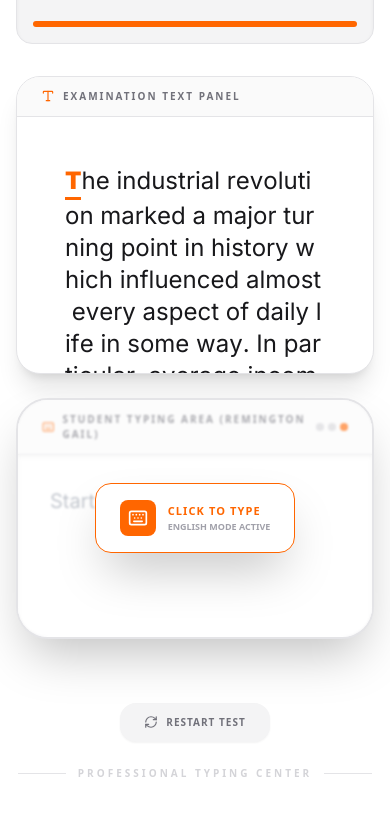
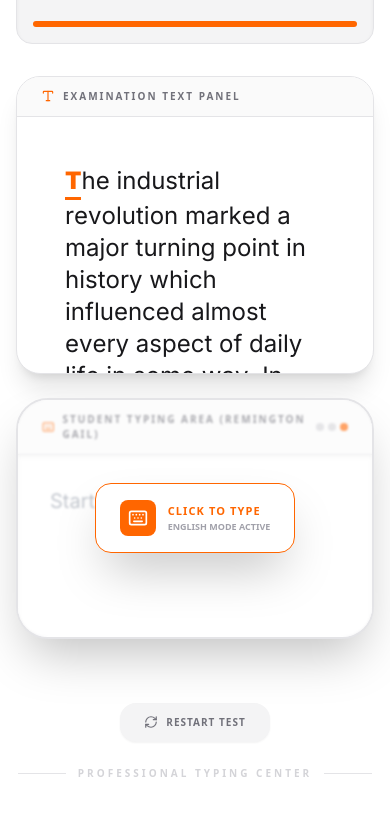
Before and after one commit to haarekasahara1923-wq/type, a Next.js app: page /typing-test in a window 390 px wide. Shown: the part 874-1704 px from the top of the page. Built offline with nearby package versions, Linux system fonts and the light colour scheme; no server answers.

Commit message:
Fix: resolve word-cutting and line formatting issues in typing tests

```diff
--- a/src/app/typing/[lang]/page.tsx
+++ b/src/app/typing/[lang]/page.tsx
@@ -220,7 +220,7 @@ export default function DynamicTypingPage() {
                   {practiceText ? (
                     <div className={cn(
                       "bg-white/5 border border-white/10 rounded-2xl p-6 text-zinc-300 leading-relaxed max-h-40 overflow-y-auto scrollbar-hide",
-                      lang === 'hindi' ? "font-mangal text-2xl text-justify" : "font-sans text-lg italic"
+                      lang === 'hindi' ? "font-mangal text-2xl text-left" : "font-sans text-lg italic text-left"
                     )}>
                       {practiceText}
                     </div>
--- a/src/components/TypingBox.tsx
+++ b/src/components/TypingBox.tsx
@@ -71,53 +71,66 @@ export default function TypingBox() {
   };
 
 
-  // Split content into grapheme clusters for rendering (prevents Hindi matras from detaching)
+  // Split content into words and grapheme clusters for rendering
   const renderDisplayContent = () => {
     /* eslint-disable @typescript-eslint/no-explicit-any */
     const segmenter = typeof Intl !== 'undefined' && (Intl as any).Segmenter
       ? new (Intl as any).Segmenter(undefined, { granularity: 'grapheme' })
       : null;
 
-    // Convert to arrays for easy comparison
     const contentSegments = segmenter
       ? Array.from(segmenter.segment(content)).map((s: any) => s.segment)
       : content.split("");
 
-    // For the typed text, we need to know WHICH segment we are in.
-    // However, it's safer to compare string prefixes for "typed" status.
+    const words: any[][] = [];
+    let currentWord: any[] = [];
+    let cumulativeIndex = 0;
 
-    let currentByteIndex = 0;
-
-    return contentSegments.map((segment, index) => {
+    contentSegments.forEach((segment, index) => {
       const segmentLength = segment.length;
-      const segmentInUser = userInput.substring(currentByteIndex, currentByteIndex + segmentLength);
+      const segmentInUser = userInput.substring(cumulativeIndex, cumulativeIndex + segmentLength);
 
       let status = "neutral";
-      if (currentByteIndex < userInput.length) {
+      if (cumulativeIndex < userInput.length) {
         status = segmentInUser === segment ? "typed" : "error";
-      } else if (currentByteIndex === userInput.length) {
+      } else if (cumulativeIndex === userInput.length) {
         status = "current";
       }
 
-      currentByteIndex += segmentLength;
+      currentWord.push({ segment, status, index, cumulativeIndex });
+      cumulativeIndex += segmentLength;
 
-      return (
-        <span
-          key={index}
-          id={status === "current" ? "current-char" : undefined}
-          className={cn(
-            "inline-block relative transition-all duration-100",
-            status === "typed" && "text-zinc-500 dark:text-zinc-400 opacity-60", // More visible typed text
-            status === "error" && "text-red-600 bg-red-50 dark:bg-red-900/30 font-bold underline decoration-wavy",
-            status === "current" && "text-brand-primary font-black border-b-[3px] border-brand-primary",
-            status === "neutral" && "text-zinc-900 dark:text-zinc-100", // Darker neutral text for better contrast
-            language === "Hindi" ? "font-mangal text-[38px] md:text-4xl mx-0.5 leading-[1.7]" : "font-english text-2xl"
-          )}
-        >
-          {segment === " " ? "\u00A0" : segment}
-        </span>
-      );
+      // Group by whitespace
+      if (segment === " " || segment === "\n" || segment === "\t") {
+        words.push(currentWord);
+        currentWord = [];
+      }
     });
+
+    if (currentWord.length > 0) {
+      words.push(currentWord);
+    }
+
+    return words.map((word, wordIndex) => (
+      <span key={`word-${wordIndex}`} className="inline-block whitespace-nowrap">
+        {word.map((charObj) => (
+          <span
+            key={charObj.index}
+            id={charObj.status === "current" ? "current-char" : undefined}
+            className={cn(
+              "inline-block relative transition-all duration-100",
+              charObj.status === "typed" && "text-zinc-500 dark:text-zinc-400 opacity-60",
+              charObj.status === "error" && "text-red-600 bg-red-50 dark:bg-red-900/30 font-bold underline decoration-wavy",
+              charObj.status === "current" && "text-brand-primary font-black border-b-[3px] border-brand-primary",
+              charObj.status === "neutral" && "text-zinc-900 dark:text-zinc-100",
+              language === "Hindi" ? "font-mangal text-[38px] md:text-3xl leading-[1.6]" : "font-english text-2xl"
+            )}
+          >
+            {charObj.segment === " " ? "\u00A0" : charObj.segment}
+          </span>
+        ))}
+      </span>
+    ));
     /* eslint-enable @typescript-eslint/no-explicit-any */
   };
 
@@ -127,7 +140,6 @@ export default function TypingBox() {
     if (currentChar && displayRef.current) {
       const parent = displayRef.current;
       const offset = currentChar.offsetTop;
-      // Adjusted scroll buffer for mobile and desktop
       if (offset > parent.scrollTop + 120 || offset < parent.scrollTop) {
         parent.scrollTo({ top: offset - 80, behavior: "smooth" });
       }
@@ -149,10 +161,11 @@ export default function TypingBox() {
           </div>
           <div
             ref={displayRef}
-            className="h-64 overflow-y-auto p-12 select-none text-justify scrollbar-thin scrollbar-thumb-zinc-200 dark:scrollbar-thumb-zinc-800"
+            className="h-64 overflow-y-auto p-12 select-none text-left scrollbar-thin scrollbar-thumb-zinc-200 dark:scrollbar-thumb-zinc-800"
           >
             {renderDisplayContent()}
           </div>
+
         </div>
       </div>
 
```
